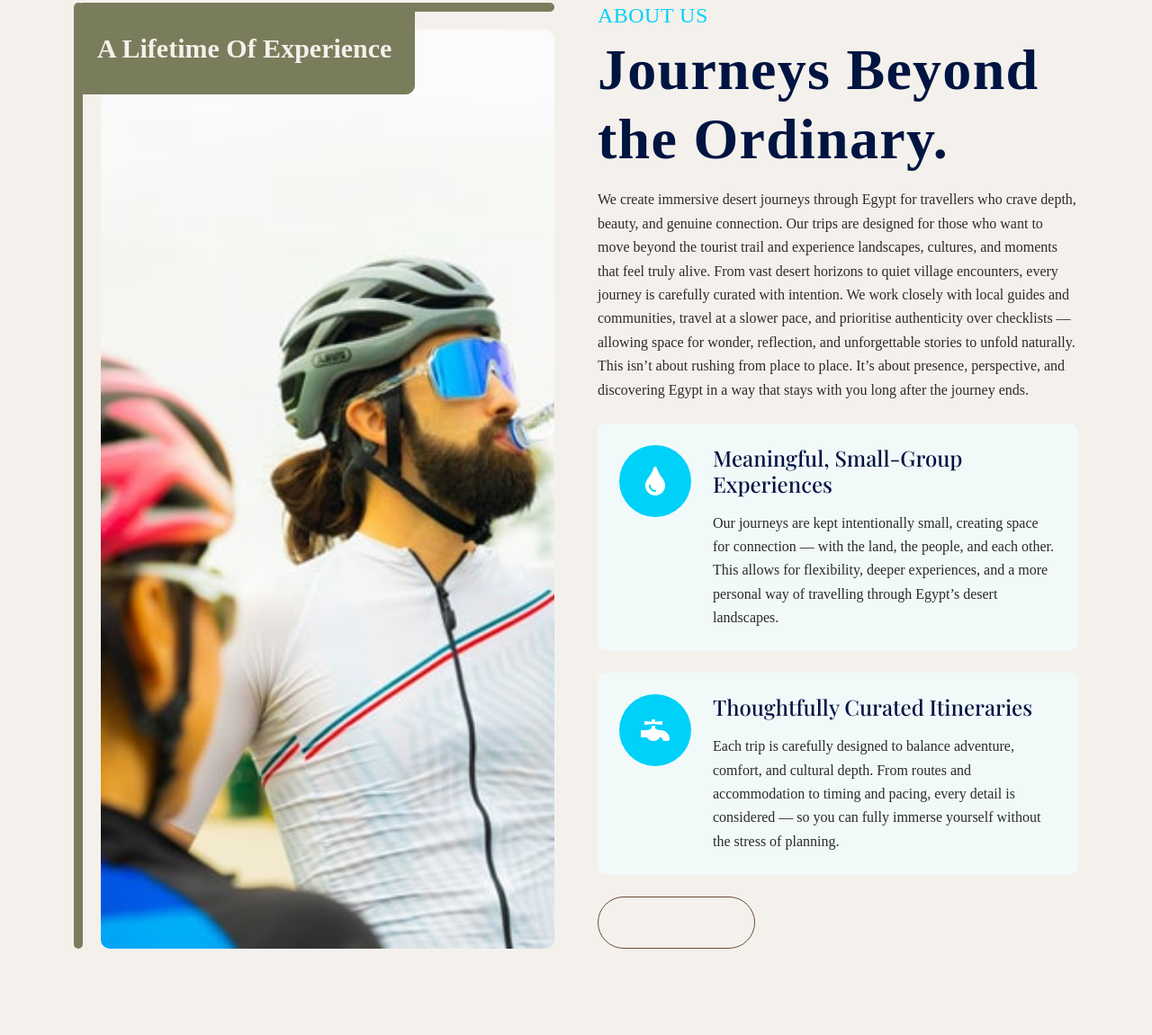
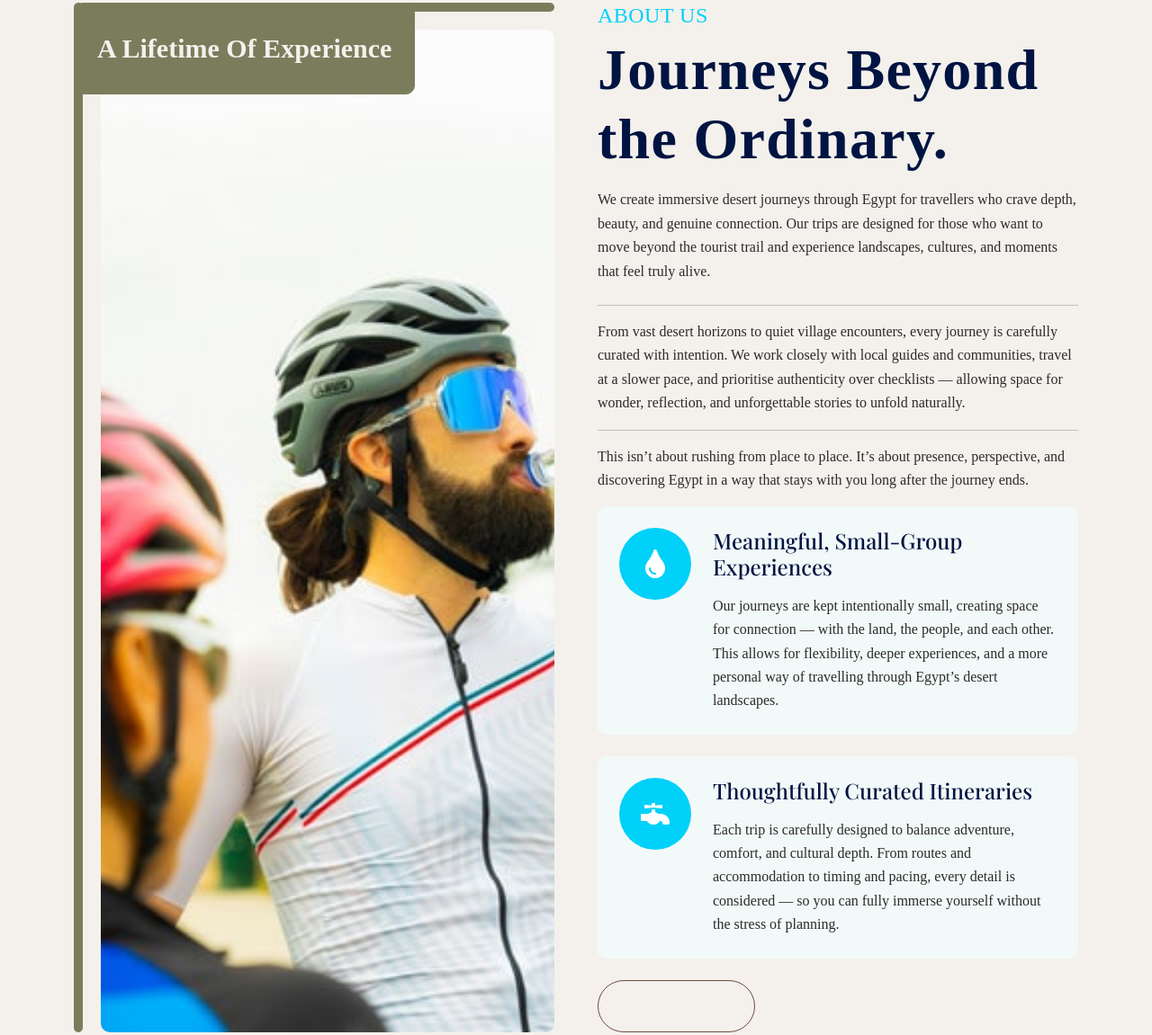
Before and after one commit to myfibroscured-bit/desertandrivers, a plain HTML site: page index.html in a window 1280 px wide. Shown: the part 1053-2204 px from the top of the page at 90% size. Drawn offline with nearby package versions, Linux system fonts and the light colour scheme; animation ran at ten frames a second; a web font is replaced by a local one.

Commit message:
Update index.html

```diff
--- a/index.html
+++ b/index.html
@@ -146,13 +146,13 @@
                         <div class="about-item">
                             <h4 class="text-primary text-uppercase">About Us</h4>
                             <h1 class="display-3 mb-3">Journeys Beyond the Ordinary.</h1>
-                            <p class="mb-4">We create immersive desert journeys through Egypt for travellers who crave depth, beauty, and genuine connection. Our trips are designed for those who want to move beyond the tourist trail and experience landscapes, cultures, and moments that feel truly alive.
+                            <p class="mb-4">We create immersive desert journeys through Egypt for travellers who crave depth, beauty, and genuine connection. Our trips are designed for those who want to move beyond the tourist trail and experience landscapes, cultures, and moments that feel truly alive.</p>
+                               <hr>
+                           <p>From vast desert horizons to quiet village encounters, every journey is carefully curated with intention. We work closely with local guides and communities, travel at a slower pace, and prioritise authenticity over checklists — allowing space for wonder, reflection, and unforgettable stories to unfold naturally.</p>
+                           <hr>
+                           <p>This isn’t about rushing from place to place. It’s about presence, perspective, and discovering Egypt in a way that stays with you long after the journey ends.</p>
 
 
-From vast desert horizons to quiet village encounters, every journey is carefully curated with intention. We work closely with local guides and communities, travel at a slower pace, and prioritise authenticity over checklists — allowing space for wonder, reflection, and unforgettable stories to unfold naturally.
-
-
-This isn’t about rushing from place to place. It’s about presence, perspective, and discovering Egypt in a way that stays with you long after the journey ends.</p>
                             <div class="bg-light rounded p-4 mb-4">
                                 <div class="row">
                                     <div class="col-12">
```
